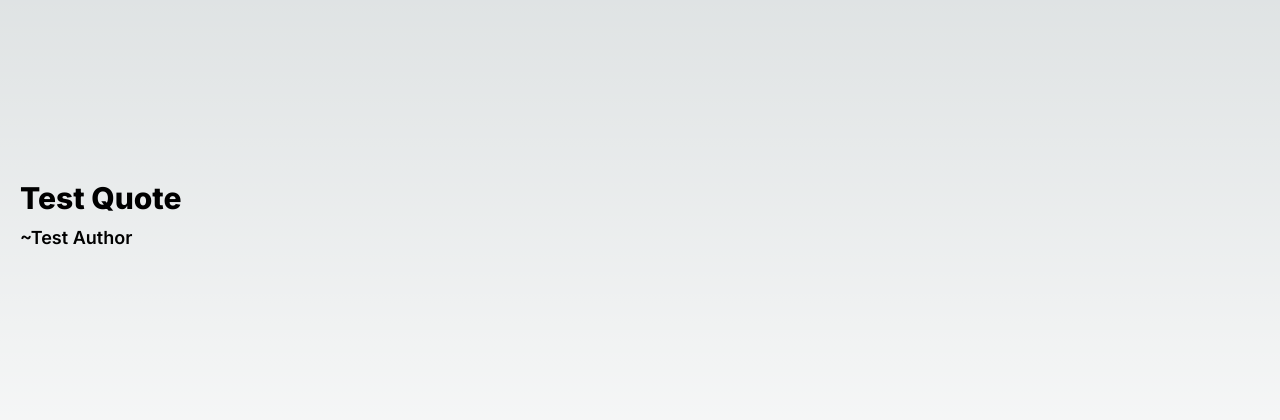
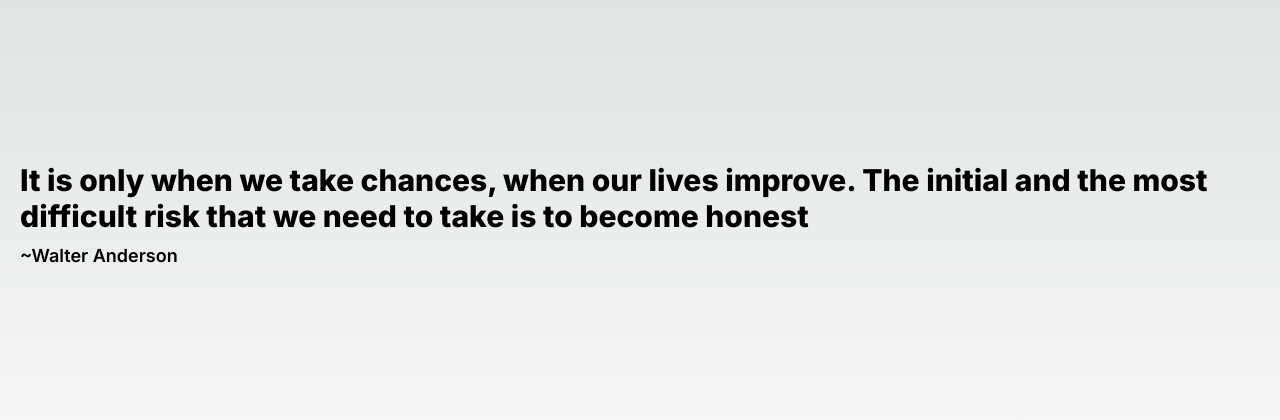
Before and after one commit to leo-kre/Notion-Quote-Embed, a Next.js app: page /Embed in a window 1280 px wide. Shown: the part 184-604 px from the top of the page. Built offline with nearby package versions, Linux system fonts and the light colour scheme; no server answers.

Commit message:
adding default quote

```diff
--- a/src/app/Embed/page.tsx
+++ b/src/app/Embed/page.tsx
@@ -9,13 +9,13 @@ export default function Embed() {
       const textColor = "#" + searchParams.get("text");
       const accentColor = "#" + searchParams.get("accent");
 
-      const [quote, setQuote] = useState({ text: "Test Quote", author: "Test Author" });
+      const [quote, setQuote] = useState({ text: "It is only when we take chances, when our lives improve. The initial and the most difficult risk that we need to take is to become honest", author: "~Walter Anderson" });
 
       useEffect(() => {
             fetch("https://type.fit/api/quotes")
                   .then((response) => response.json())
                   .then((data) => {
-                        setQuote({ text: data[0].text, author: data[0].author.replace(", type.fit", "") });
+                        setQuote({ text: data[0].text, author: "~" + data[0].author.replace(", type.fit", "") });
                   });
       }, []);
 
@@ -25,7 +25,7 @@ export default function Embed() {
                         {quote.text}
                   </h1>
                   <h2 className={`text-lg font-semibold`} style={{ color: `${accentColor}` }}>
-                        {"~" + quote.author}
+                        {quote.author}
                   </h2>
             </div>
       );
```
